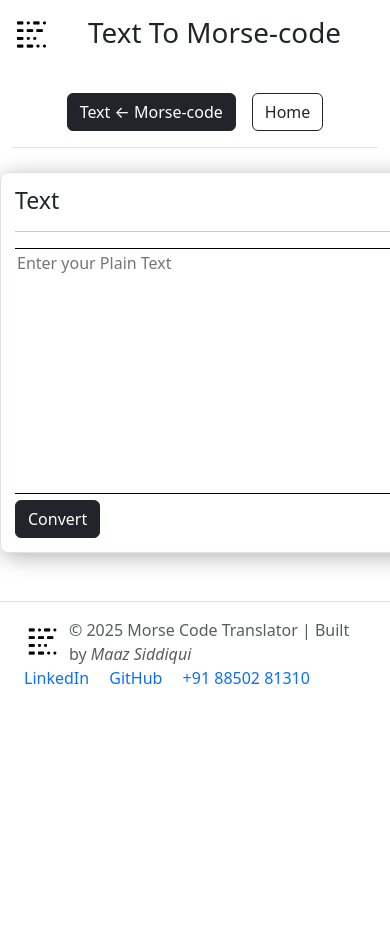
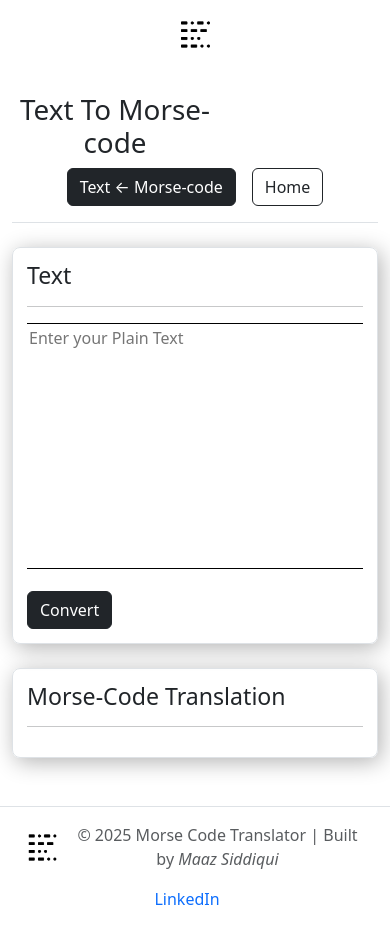
Before and after one commit to maazsiddiqui79/Morse-Code-Encoder-Decoder, a Flask app: page /text-to-morse in a window 390 px wide; the page is wider, and only the part inside the window is pictured. Before the commit the page ends 684 px from the top of that part, so only its background shows below. Run offline with Flask 3, Linux system fonts and the light colour scheme.

Commit message:
MADE RESPONSIVE

```diff
--- a/api/templates/text_to_morse.html
+++ b/api/templates/text_to_morse.html
@@ -2,11 +2,11 @@
 <html lang="en">
 
 <head>
-    <meta charset="UTF-8">
-    <meta name="viewport" content="width=device-width, initial-scale=1.0">
+  <meta charset="UTF-8" />
+  <meta name="viewport" content="width=device-width, initial-scale=1.0" />
   <title>Document</title>
   <link href="https://cdn.jsdelivr.net/npm/bootstrap@5.3.7/dist/css/bootstrap.min.css" rel="stylesheet"
-        integrity="sha384-LN+7fdVzj6u52u30Kp6M/trliBMCMKTyK833zpbD+pXdCLuTusPj697FH4R/5mcr" crossorigin="anonymous">
+    integrity="sha384-LN+7fdVzj6u52u30Kp6M/trliBMCMKTyK833zpbD+pXdCLuTusPj697FH4R/5mcr" crossorigin="anonymous" />
   <script src="https://cdn.jsdelivr.net/npm/bootstrap@5.3.7/dist/js/bootstrap.bundle.min.js"
     integrity="sha384-ndDqU0Gzau9qJ1lfW4pNLlhNTkCfHzAVBReH9diLvGRem5+R9g2FzA8ZGN954O5Q"
     crossorigin="anonymous"></script>
@@ -15,92 +15,86 @@
     .inline-light:hover {
       display: inline-block;
       background-color: #f8f9fa;
-            /* Light background */
       color: #000;
-
     }
 
     .ip {
       border: none;
       border-top: 1px solid #000;
       border-bottom: 1px solid #000;
+      width: 100%;
     }
-.boxx{
+
+    .boxx {
       padding: 14px;
     }
 
+    @media (min-width: 768px) {
+      .grid-cols {
+        display: grid;
+        grid-template-columns: 1fr 1fr;
+        gap: 1.5rem;
+      }
+    }
+
+    @media (max-width: 767.98px) {
+      .grid-cols {
+        display: block;
+      }
+    }
   </style>
 </head>
 
 <body>
-
   <div class="container">
-        <header class="d-flex flex-wrap justify-content-center py-3 mb-4 border-bottom"> <a href="/"
-                class="d-flex align-items-center mb-3 mb-md-0 me-md-auto link-body-emphasis text-decoration-none">
-                <img class="d-block mx-auto mb-4" src="{{url_for('static',filename='morse-code.png')}}" alt=""
-                    width="39" height="37"></a>
-            <h1 class="d-block mx-auto mb-4">Text To Morse-code</h1>
+    <header class="d-flex flex-wrap justify-content-center align-items-center py-3 mb-4 border-bottom">
+      <a href="/" class="d-flex align-items-center mb-3 mb-md-0 me-md-auto link-body-emphasis text-decoration-none">
+        <img class="d-block mx-auto mb-4" src="{{url_for('static',filename='morse-code.png')}}" alt="" width="39"
+          height="37" />
+      </a>
+      <h1 class="text-center " style="margin-right: 10rem;">Text To Morse-code</h1>
       <ul class="nav nav-pills">
-                <li><a class="btn btn-dark " href="{{url_for('morse_to_text')}}" class="nav-link">Text &larr;
-                        Morse-code</a></li>
+        <li>
+          <a class="btn btn-dark" href="{{url_for('morse_to_text')}}">Text &larr; Morse-code</a>
+        </li>
         <li><a class="btn btn-outline-dark ms-3" href="/">Home</a></li>
-
       </ul>
     </header>
   </div>
 
-
-    <div class="d-grid gap-3" style="grid-template-columns: 2fr 2fr;">
-        <div class="bg-body-white border rounded-3 " style="box-shadow: 3px 4px 22px rgba(0, 0, 1, 0.3);">
+  <div class="container mb-5">
+    <div class="grid-cols">
+      <div class="bg-body-white border rounded-3 mb-4 mb-md-0"
+        style="box-shadow: 3px 4px 22px rgba(0, 0, 1, 0.3);">
         <form action="{{url_for('text_to_morse')}}" method="post" class="boxx">
           <h3>Text</h3>
-                <hr>
-
-                <textarea class="ip" name="plaintext" id="" style="resize: none;" cols="83" rows="10"
+          <hr />
+          <textarea class="ip" name="plaintext" style="resize: none;" rows="10"
             placeholder="Enter your Plain Text"></textarea>
-
-                <input type="submit" value="Convert" class="btn btn-dark inline-light">
-
+          <input type="submit" value="Convert" class="btn btn-dark inline-light mt-3" />
         </form>
       </div>
+
       <div class="bg-body-white border rounded-3" style="box-shadow: 3px 4px 22px rgba(0, 0, 1, 0.3);">
-
         <div class="boxx">
-
           <h3>Morse-Code Translation</h3>
-                <hr>
+          <hr />
           <p id="morseText">{{morse_text}}</p>
           {% if morse_text %}
-
-                <button class="btn btn-sm btn-outline-secondary" onclick="copyText()">Copy</button>
+          <button class="btn btn-sm btn-outline-secondary mt-2" onclick="copyText()">Copy</button>
           {% endif %}
         </div>
       </div>
     </div>
-</body>
+  </div>
 
-<footer class="d-flex flex-wrap justify-content-between align-items-center py-3 px-4 mt-5 border-top">
-    <div class="col-md-6 d-flex align-items-center">
+  <footer class="container-fluid border-top mt-5 py-3 px-4">
+    <div class="row align-items-center text-center text-md-start">
+      <div class="col-md-6 d-flex justify-content-center justify-content-md-start align-items-center mb-3 mb-md-0">
         <img src="{{ url_for('static', filename='morse-code.png') }}" alt="Logo" width="39" height="37"
           class="me-2" />
         <span class="text-body-secondary">© 2025 Morse Code Translator | Built by <em>Maaz Siddiqui</em></span>
       </div>
-    <div class="col-md-6 text-end">
+      <div class="col-md-6 text-center text-md-end">
         <a class="text-decoration-none me-3" href="https://www.linkedin.com/in/siddiqui-maazzz/">LinkedIn</a>
-      <a class="text-decoration-none me-3" href="https://github.com/maazsiddiqui79">GitHub</a>
-      <a class="text-decoration-none" href="tel:+918850281310">+91 88502 81310</a>
-    </div>
-  </footer>
-<script>
-  function copyText() {
-    const text = document.getElementById("morseText").innerText;
-    navigator.clipboard.writeText(text).then(() => {
-      alert("Morse code copied to clipboard!");
-    }).catch(err => {
-      console.error('Failed to copy text: ', err);
-    });
-  }
-</script>
-
-
-</html>
+        <a class="text-decoration-none me-3" href="h
```
Also changed, not shown: api/templates/morse_to_text.html (+41 -32 lines). Lines whose indentation alone changed are shown as unchanged.
